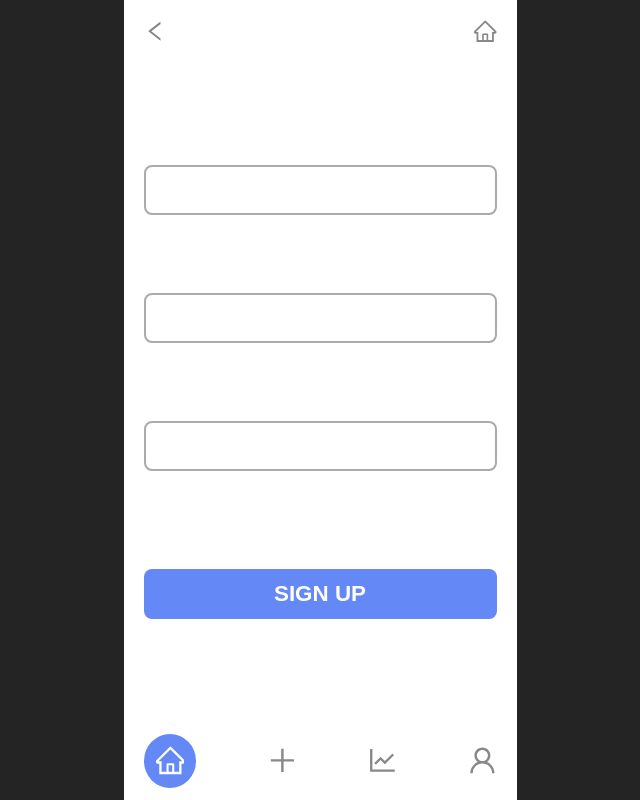
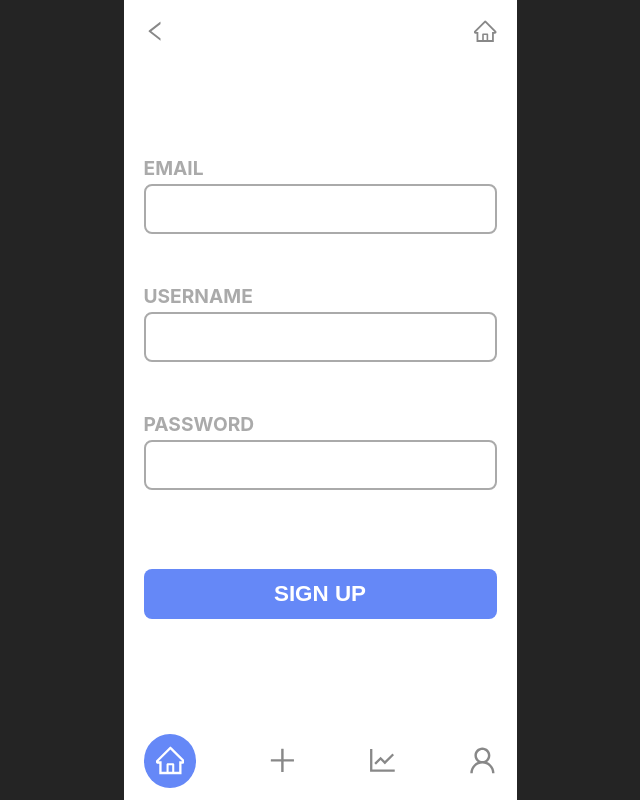
Before and after one commit to helloworld442/todo-list-project, a React (Vite) app: page /signup in a window 1280 px wide. Shown: the whole page, without its empty margins (320-960 px from the left). Built offline with nearby package versions, Linux system fonts and the light colour scheme.

Commit message:
feat : feat register logic #28

```diff
--- a/src/features/ui/input/Input.jsx
+++ b/src/features/ui/input/Input.jsx
@@ -4,6 +4,7 @@ import classNames from "classnames";
 
 const inputDict = {
   title: "TITLE",
+  email: "EMAIL",
   username: "USERNAME",
   password: "PASSWORD",
 };
--- a/src/features/user/component/Register.jsx
+++ b/src/features/user/component/Register.jsx
@@ -1,12 +1,83 @@
 import "./Register.scss";
 import { Button, Input } from "../../ui";
+import { useCallback, useState } from "react";
 
 const Register = () => {
+  const [form, setForm] = useState({ email: "", username: "", password: "" });
+  const [errors, setErrors] = useState({ email: "", username: "", password: "" });
+
+  const validateUsername = (username) => {
+    const usernameRegex = /^[a-zA-Z0-9_-]+$/;
+    if (username.trim() === "") return "유저 이름을 입력해주세요";
+    if (!usernameRegex.test(username)) return "유저 이름의 형식을 지켜주세요";
+    if (username.length > 15) return "유저 이름의 길이는 (5~15)자로 맞춰주세요";
+    if (username.length < 5) return "유저 이름의 길이는 (5~15)자로 맞춰주세요";
+    return "";
+  };
+
+  const validateEmail = (email) => {
+    const emailRegex = /^[a-zA-Z0-9._-]+@[a-zA-Z0-9.-]+\.[a-zA-Z]{2,4}$/;
+    if (email.trim() === "") return "이메일를 입력해주세요";
+    if (!emailRegex.test(email)) return "이메일의 형식을 지켜주세요";
+    if (email.length > 30) return "이메일의 길이는 (10~30)자로 맞춰주세요";
+    if (email.length < 10) return "이메일의 길이는 (10~30)자로 맞춰주세요";
+    return "";
+  };
+
+  const validatePassword = (password) => {
+    const passwordRegex = /^(?=.*[a-z])(?=.*[A-Z])(?=.*\d)(?=.*[@$!%*?&#])[A-Za-z\d@$!%*?&#]+$/;
+    if (password.trim() === "") return "비밀번호을 입력해주세요";
+    if (!passwordRegex.test(password)) return "비밀번호 형식을 지켜주세요";
+    if (password.length > 15) return "비밀번호의 길이는 (5~15)자로 맞춰주세요";
+    if (password.length < 5) return "비밀번호의 길이는 (5~15)자로 맞춰주세요";
+    return "";
+  };
+
+  const onChangeInput = useCallback((e) => {
+    const { name, value } = e.target;
+    setForm((prev) => ({ ...prev, [name]: value }));
+    setErrors((prev) => ({ ...prev, [name]: "" }));
+  }, []);
+
+  const onSubmitInput = (e) => {
+    e.preventDefault();
+    const usernameError = validateUsername(form.username);
+    const passwordError = validatePassword(form.password);
+    const emailError = validateEmail(form.email);
+
+    if (usernameError || passwordError || emailError) {
+      setErrors({
+        email: emailError,
+        username: usernameError,
+        password: passwordError,
+      });
+      return;
+    }
+  };
+
   return (
-    <form className="register-form">
-      <Input />
-      <Input />
-      <Input />
+    <form className="register-form" onSubmit={onSubmitInput}>
+      <Input
+        type="text"
+        name="email"
+        value={form.email}
+        error={errors.email}
+        onChange={onChangeInput}
+      />
+      <Input
+        type="text"
+        name="username"
+        value={form.username}
+        error={errors.username}
+        onChange={onChangeInput}
+      />
+      <Input
+        type="password"
+        name="password"
+        value={form.password}
+        error={errors.password}
+        onChange={onChangeInput}
+      />
       <Button>SIGN UP</Button>
     </form>
   );
```
